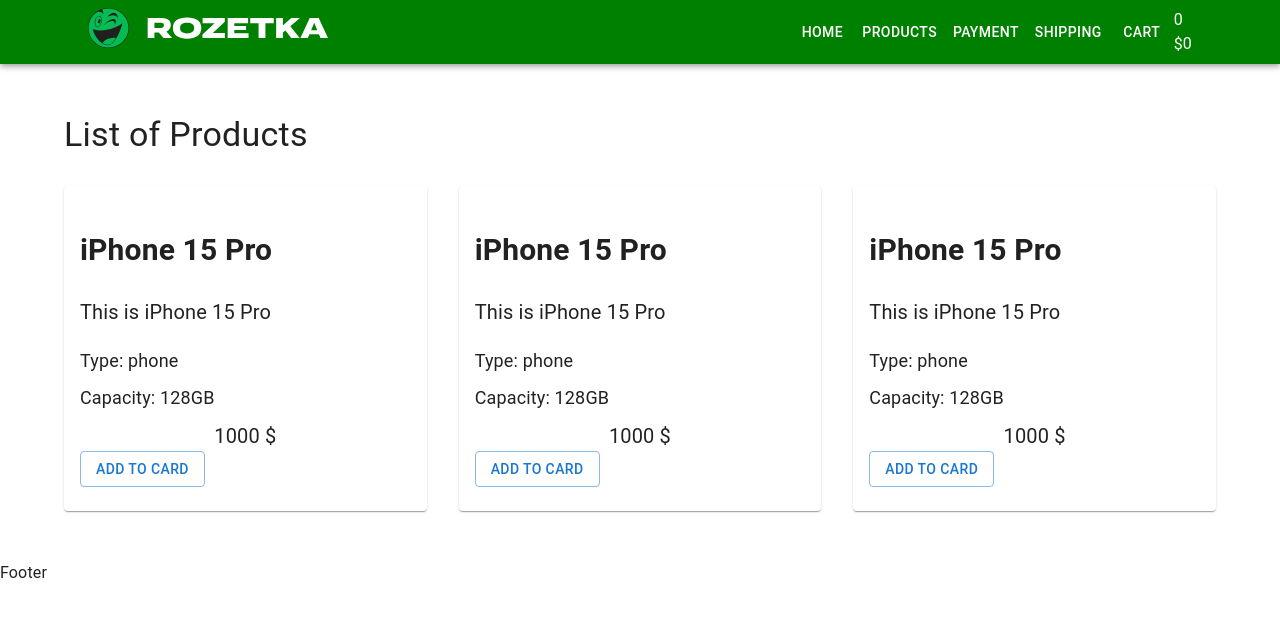
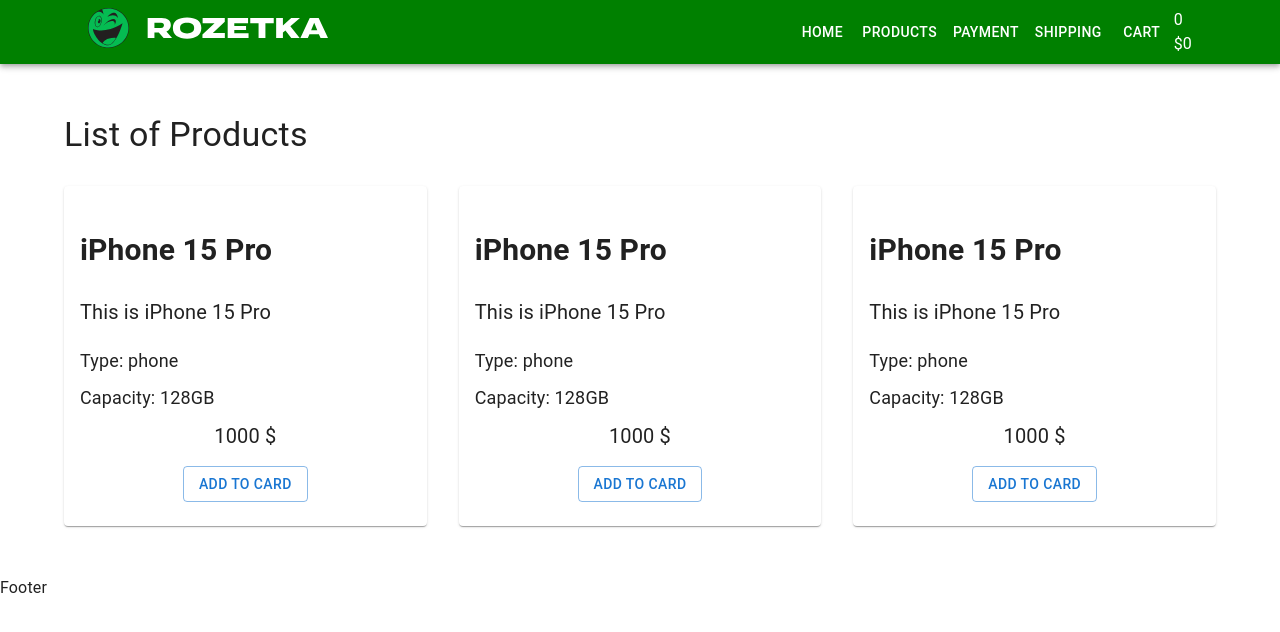
Before and after one commit to vavva1987/shop-project, a React (Create React App) app: page / in a window 1280 px wide. Shown: the top 632 px of the page. Built offline with nearby package versions, Linux system fonts and the light colour scheme.

Commit message:
Upd btns card

```diff
--- a/src/components/Products/ProductListItem.css
+++ b/src/components/Products/ProductListItem.css
@@ -14,4 +14,10 @@
 .product-price {
   font-size: 20px;
   text-align: center;
+  margin-bottom: 15px;
+}
+
+.btns-wrap {
+  display: flex;
+  justify-content: center;
 }/*# sourceMappingURL=ProductListItem.css.map */
--- a/src/components/Products/ProductListItem.scss
+++ b/src/components/Products/ProductListItem.scss
@@ -14,4 +14,10 @@
 .product-price {
     font-size: 20px;
     text-align: center;
+    margin-bottom: 15px;
 }
+
+.btns-wrap {
+    display: flex;
+    justify-content: center;
+}
--- a/src/components/Products/ProductListItem.tsx
+++ b/src/components/Products/ProductListItem.tsx
@@ -15,7 +15,9 @@
                 <div className="product-features">Type: phone</div>
                 <div className="product-features">Capacity: 128GB</div>
                 <div className="product-price">1000 $</div>
-                <Button variant="outlined">Add to card</Button>
+                <div className="btns-wrap">
+                    <Button variant="outlined">Add to card</Button>
+                </div>
             </CardContent>
         </Card>
     )
```
Also changed, not shown: 1 other file (tests, documents, lock files or other folders).
